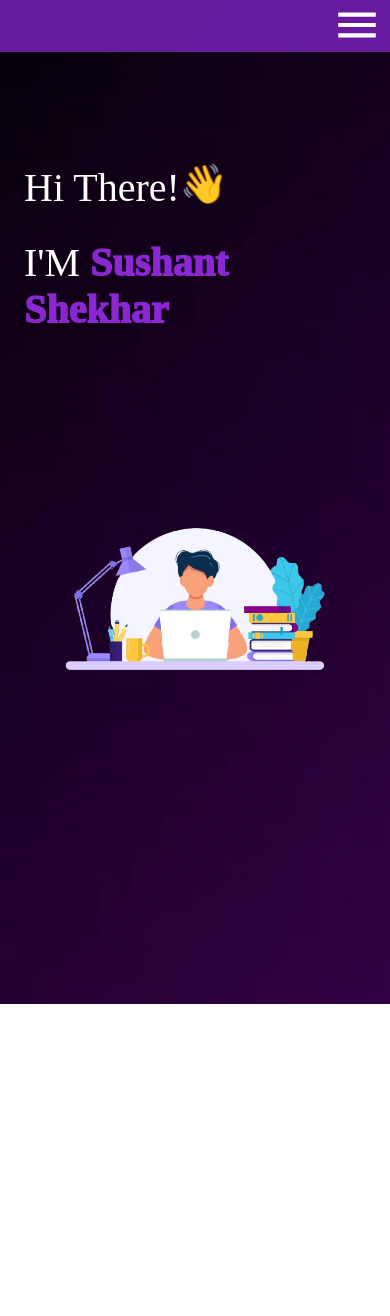
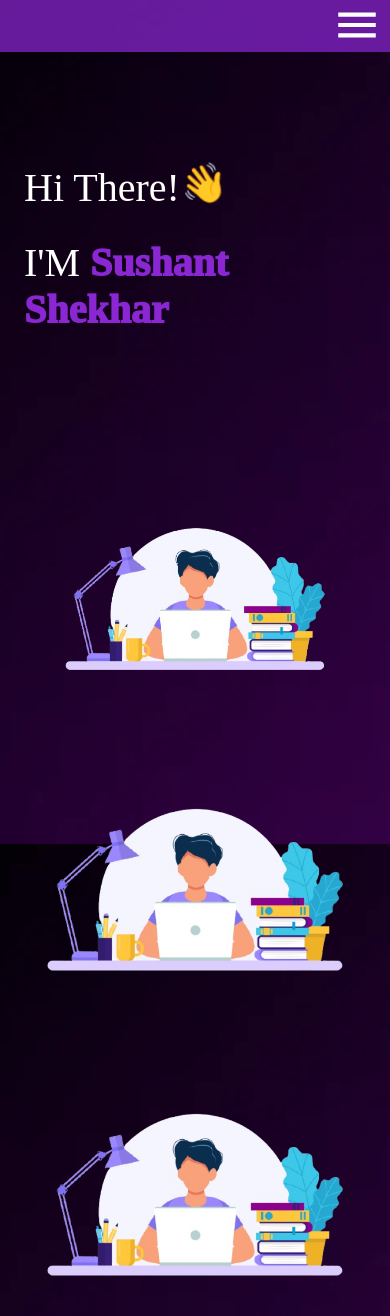
Before and after one commit to Sushantshekharzz/Portfolio, a React (Create React App) app: page / in a window 390 px wide. Before the commit the page ends 1004 px from the top, so only its background shows below. Built offline with nearby package versions, Linux system fonts and the light colour scheme.

Commit message:
Some changes to be shown in mobile

```diff
--- a/src/component/Home.js
+++ b/src/component/Home.js
@@ -9,13 +9,13 @@ export default function Home() {
     return (
         <>
             <Box sx={{
-                backgroundImage: `url(${backgroundImage})`,
+                backgroundImage: `url(${backgroundImage})`, minHeight:'100vh',
                 backgroundSize: 'cover', // Ensure the image covers the entire container
                 backgroundAttachment: 'fixed', // Desktop: Fixed background
                 backgroundPosition: 'center', // Center the background image
             }}>
                 <Box sx={{
-                    display: 'flex', alignItems: {xs:'flex-start', md:'center'}, flexDirection: { xs: 'column', md: 'row' }, justifyContent: {xs:'flex-start', md:'center'}, minHeight: '100vh', padding: { md: 1},  paddingInline: { xs: 3,  md: 8 },  paddingTop:{xs:20},
+                    display: 'flex', alignItems: {xs:'flex-start', md:'center'}, flexDirection: { xs: 'column', md: 'row' }, justifyContent: {xs:'flex-start', md:'center'}, minHeight: '100%', padding: { md: 1},  paddingInline: { xs: 3,  md: 8 },  paddingTop:{xs:20, md:14},
                     // whiteSpace: { xs: 'nowrap', md: 'normal' },
                     // wordWrap: { xs: 'normal', md: 'break-word' },// Prevent wrapping on mobile, allow on desktop
                     // overflowX: { xs: 'auto', md: 'visible' }, // Horizontal scroll for mobile, no scroll for desktop
@@ -64,6 +64,25 @@ export default function Home() {
                         <img src={study} alt="" style={{ height: '100%', maxWidth: '100%', objectFit: 'cover' }} />
                     </Box>
                 </Box>
+                <Box>
+                <Box sx={{
+                        paddingTop:{xs:10},
+                        padding: { md: 4 },
+                        maxWidth: { xs: '100%', md: '500px' }, // Full width on mobile, limited on desktop
+                    }}>
+                        <img src={study} alt="" style={{ height: '100%', maxWidth: '100%', objectFit: 'cover' }} />
+                    </Box>
+                    <Box sx={{
+                        paddingTop:{xs:10},
+                        padding: { md: 4 },
+                        maxWidth: { xs: '100%', md: '500px' }, // Full width on mobile, limited on desktop
+                    }}>
+                        <img src={study} alt="" style={{ height: '100%', maxWidth: '100%', objectFit: 'cover' }} />
+                    </Box>
+
+
+
+                </Box>
             </Box>
         </>
     );
```
